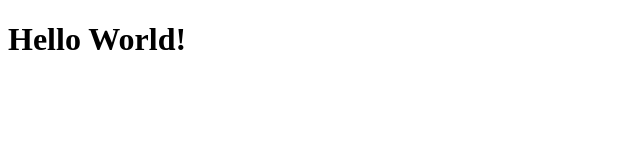
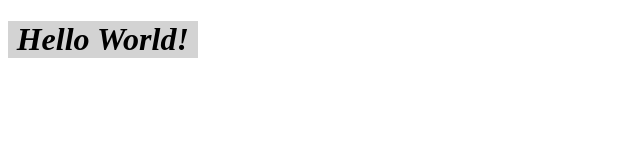
Before and after one commit to MarikoJanes/my-personal-website, a plain HTML site: page index.html in a window 1280 px wide. Shown: the whole page, without its empty margins (0-640 px from the left). Drawn offline with Linux system fonts and the light colour scheme.

Commit message:
add style.css, connect to index.html

```diff
--- a/index.html
+++ b/index.html
@@ -2,6 +2,7 @@
 <html lang="en">
     <head>
         <title>My Personal Website</title>
+        <link rel="stylesheet" href="style.css" >
     </head>
     <body>
         <h1>Hello World!</h1>
--- /dev/null
+++ b/style.css
@@ -0,0 +1,8 @@
+
+
+  h1 {
+      font-style: italic;
+      background: lightgray;
+      margin-right: 85%;
+      text-align: center;
+  }
```
